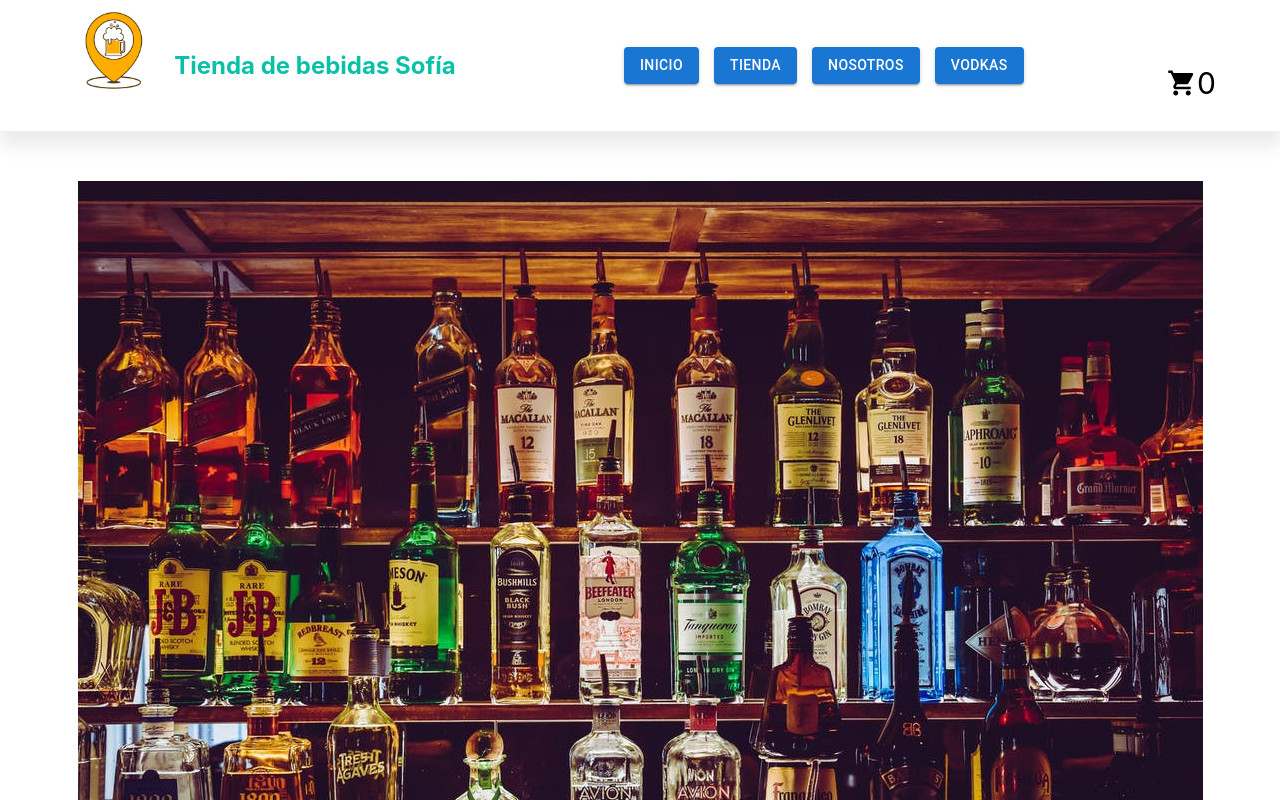
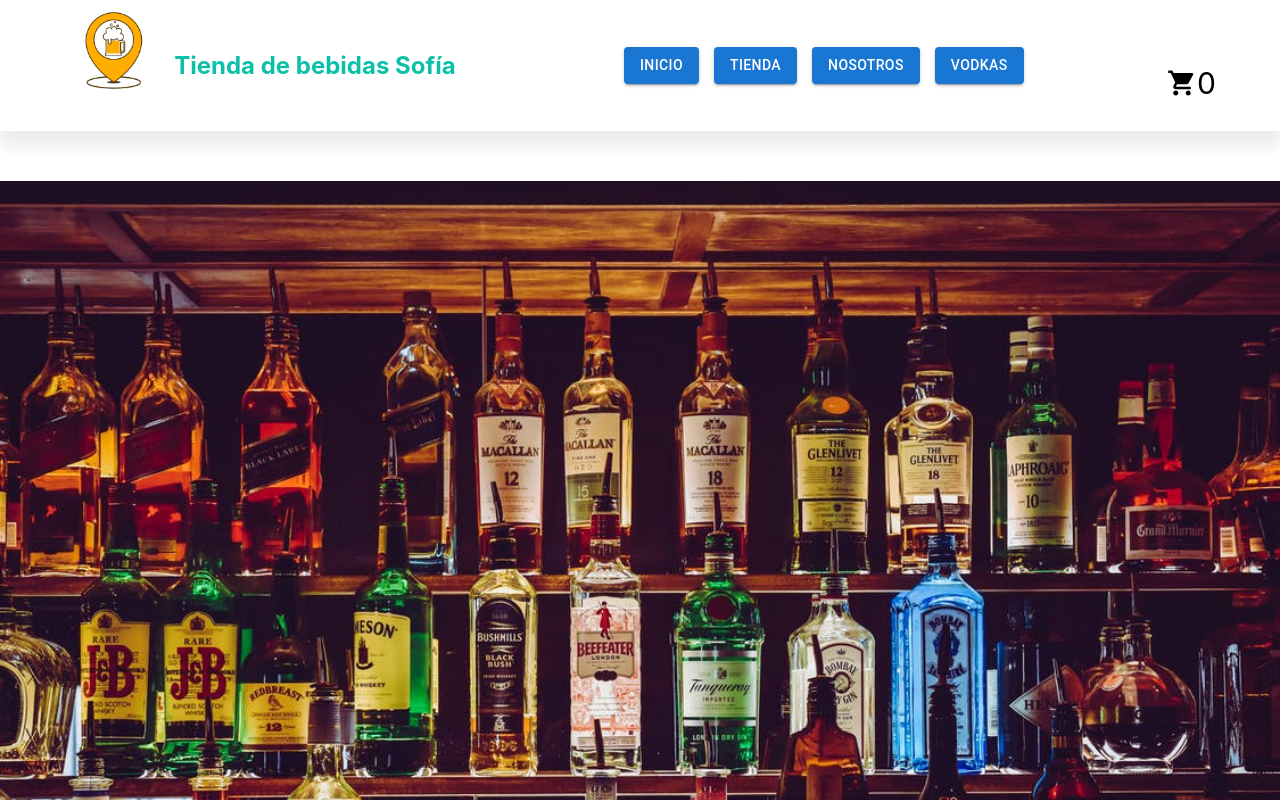
Before and after one commit to santiagopochettino/TiendaDeBebidasPochettino, a React (Create React App) app: page / in a window 1280 px wide. Shown: the top 800 px of the page. Built offline with nearby package versions, Linux system fonts and the light colour scheme.

Commit message:
[FIX] Fix css on homepage

```diff
--- a/src/css/HomePage.css
+++ b/src/css/HomePage.css
@@ -1,5 +1,5 @@
-.img-bebidas{
+.img-bebidas img {
    margin-top: 50px;
-   text-align: center;
+   width: 100%;
 
 }
```
